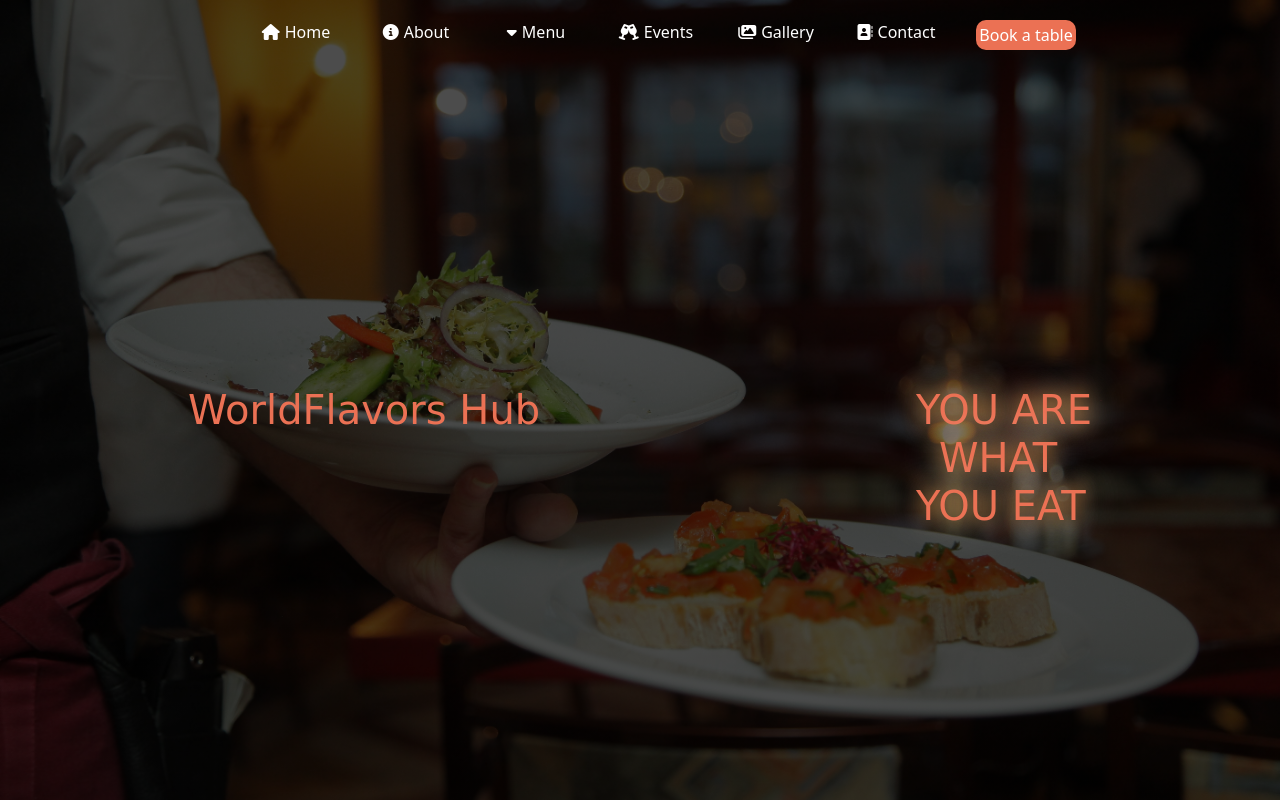
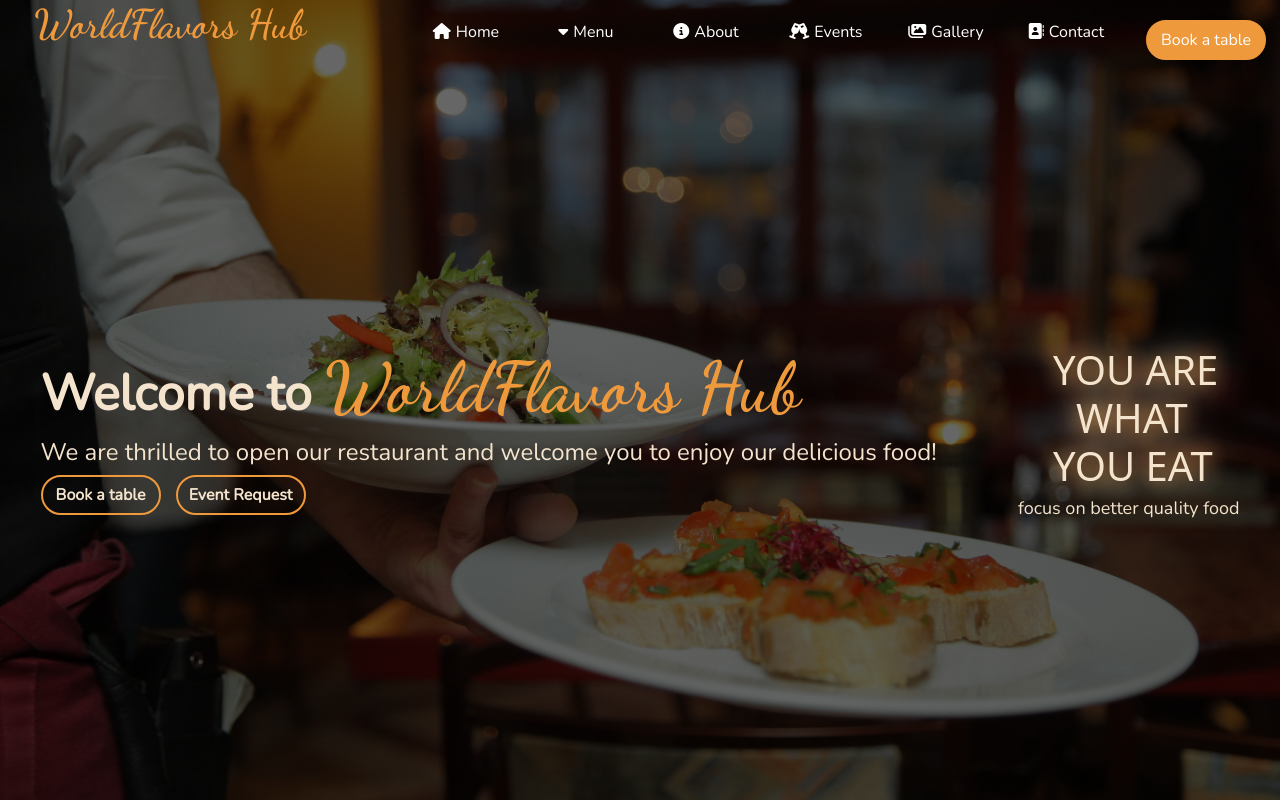
Before and after one commit to yusramohimi/projet, a plain HTML site: page homepage.html in a window 1280 px wide. Drawn offline with nearby package versions, Linux system fonts and the light colour scheme; a web font is replaced by a local one.

Commit message:
home page

```diff
--- a/homepage.html
+++ b/homepage.html
@@ -6,24 +6,30 @@
     <link rel="stylesheet" href="style.css">
     <link rel="stylesheet" href="css/bootstrap.min.css">
     <link rel="stylesheet" href="icons/all.css">
+    <link rel="preconnect" href="https://fonts.googleapis.com">
+    <link rel="preconnect" href="https://fonts.gstatic.com" crossorigin>
+    <link href="https://fonts.googleapis.com/css2?family=Dancing+Script:wght@600;700&family=Nunito&family=Playfair+Display:ital@0;1&display=swap" rel="stylesheet">
     <title>Document</title>
 </head>
 <body class="home-body">
-    <header>
+    <header class="home-header">
+        <div class="logo">
+            <h1>WorldFlavors Hub</h1>
+        </div>
         <div class="menu-bar">
             <ul>
-                <li class="active"><a href=""><i class="fa-solid fa-house"></i>Home</a></li>
-                <li><a href=""><i class="fa-solid fa-circle-info"></i>About</a></li>
-                <li><a href=""><i class="fa-solid fa-caret-down"></i>Menu</a>
+                <li><a href="homepage.html"><i class="fa-solid fa-house"></i>Home</a></li>
+                <li><a href="#"><i class="fa-solid fa-caret-down"></i>Menu</a>
                     <div class="sub-menu">
                         <ul>
-                            <li><a href="#"></a>Asiatique</li>
-                            <li><a href="#"></a>Americain</li>
-                            <li><a href="#"></a>Italien</li>
-                            <li><a href="#"></a>Healthy</li>
+                            <li><a href="menu-asiatique.html">Asiatique</a></li>
+                            <li><a href="menu-americain.html">Americain</a></li>
+                            <li><a href="menu-italien.html">Italien</a></li>
+                            <li><a href="menu-healthy.html">Healthy</a></li>
                         </ul>
                     </div>
                 </li>
+                <li><a href="about.html"><i class="fa-solid fa-circle-info"></i>About</a></li>
                 <li><a href=""><i class="fa-solid fa-champagne-glasses"></i>Events</a></li>
                 <li><a href=""><i class="fa-solid fa-images"></i>Gallery</a></li>
                 <li><a href=""><i class="fa-sharp fa-solid fa-address-book"></i>Contact</a></li>
@@ -32,8 +38,19 @@
         </div>
     </header>
     <div class="home-title">
-        <h1><span>WorldFlavors</span> Hub</h1>
-        <h1 class="quote">YOU ARE <br><span class="what">WHAT</span> <br> YOU EAT</h1>
+        <div class="name-welcome">
+            <h1><span class="welcome">Welcome to </span><span class="worldflavors-hub">WorldFlavors Hub</span> </h1>
+            <h4>We are thrilled to open our restaurant and welcome you to enjoy our delicious food!</h4>
+            <div class="buttons">
+                <a href="#"><button class="first-button">Book a table</button></a>
+                <a href="#"><button class="second-button">Event Request</button></a>
+            </div>
+
+        </div>
+        <div class="quote-description">
+            <h1 class="quote">YOU ARE <br><span class="what">WHAT</span> <br> YOU EAT</h1>
+            <h4 class="description">focus on better quality food</h4>
+        </div>
     </div>
 </body>
 </html>
--- a/style.css
+++ b/style.css
@@ -4,14 +4,25 @@
     /* box-sizing: border-box; */
 }
 .home-body{
-    background-image: linear-gradient(rgba(0,0,0,0.70),rgba(0,0,0,0.70)),
+    background-image: linear-gradient(rgba(0,0,0,0.6),rgba(0,0,0,0.6)),
     url(picture/6.jpg);
     background-size: cover;
 
+}
+.home-header{
+    display: flex;
+    justify-content: space-around;
+    position: sticky;
+    top: 0;
+}
+.logo{
+    font-family:  'Dancing Script', cursive;
+    color:#EF993D;
 
 }
 .menu-bar{
     text-align: center;
+    font-family:'Nunito', sans-serif ;
 }
 .menu-bar ul{
     display: inline-flex;
@@ -25,6 +36,10 @@
 .menu-bar ul li a{
     text-decoration: none;
     color: white;
+}
+.menu-bar ul li a:hover{
+    text-decoration: underline;
+    color: #16583C;
 }
 .menu-bar i {
     margin-right: 5px;
@@ -40,7 +55,7 @@
 .menu-bar ul li:hover .sub-menu{
     display: block;
     position: absolute;
-    background-color: azure;
+    background-color:#EF993D;
 }
 .menu-bar ul li:hover .sub-menu ul{
     display: block;
@@ -52,24 +67,91 @@
     padding: 10px;
 }
  .home-title{
-    font-family: 'Dancing Script', cursive;
-    color:EB7154;
     display: flex;
     justify-content: space-around;
-    margin-top: 300px;
+    margin-top:250px;
 }
-.home-title .quote{
-    text-shadow: 0 0 20px #EF993D , 0 0 40px white;
+
+.name-welcome{
+    display: flex;
+    flex-direction: column;
 
 }
-.home-title .quote .what{
+.welcome{
+   font-family: 'Nunito', sans-serif;
+   color: #F4E4CD;
+   font-weight: bold;
+   font-size: 50px;
+}
+.worldflavors-hub{
+    font-family:  'Dancing Script', cursive;
+    color:#EF993D;
+    font-size: 70px;
+
+}
+
+.name-welcome h4{
+    color: #F4E4CD;
+    font-family: 'Nunito', sans-serif;
+}
+.quote-description {
+    display: flex;
+    flex-direction: column;
+    color: #F4E4CD;
+
+}
+.quote-description .description{
+    font-size: 18px;
+    font-family: 'Nunito', sans-serif;
+}
+
+.quote-description .quote{
+    text-shadow: 0 0 20px #EF993D , 0 0 40px white;
+    margin-left: 35px;
+
+}
+.quote-description .quote .what{
     margin-left: 23px;
 }
 .book-button{
-    height: 30px;
-    width: 100px;
-    border-radius: 10px;
-    background-color: EB7154;
-    border: none;
+    height: 40px;
+    width: 120px;
+    border-radius: 20px;
+    background-color:#EF993D;
+    border:2px solid #EF993D;
     color: white;
 }
+.book-button:hover{
+    background-color:transparent ;
+}
+.buttons{
+    display: flex;
+    font-family: 'Nunito', sans-serif;
+}
+
+.first-button{
+    border:2px solid #EF993D ;
+    border-radius: 20px;
+    height: 40px;
+    width: 120px;
+    background-color: transparent;
+    color: #F4E4CD;
+    font-weight: bold;
+}
+.first-button:hover{
+    background-color:#EF993D ;
+}
+.second-button{
+    border:2px solid #EF993D ;
+    border-radius: 20px;
+    height: 40px;
+    width: 130px;
+    background-color: transparent;
+    color: #F4E4CD;
+    margin-left: 15px;
+    font-weight: bold;
+
+}
+.second-button:hover{
+    background-color: #EF993D ;
+}
```
